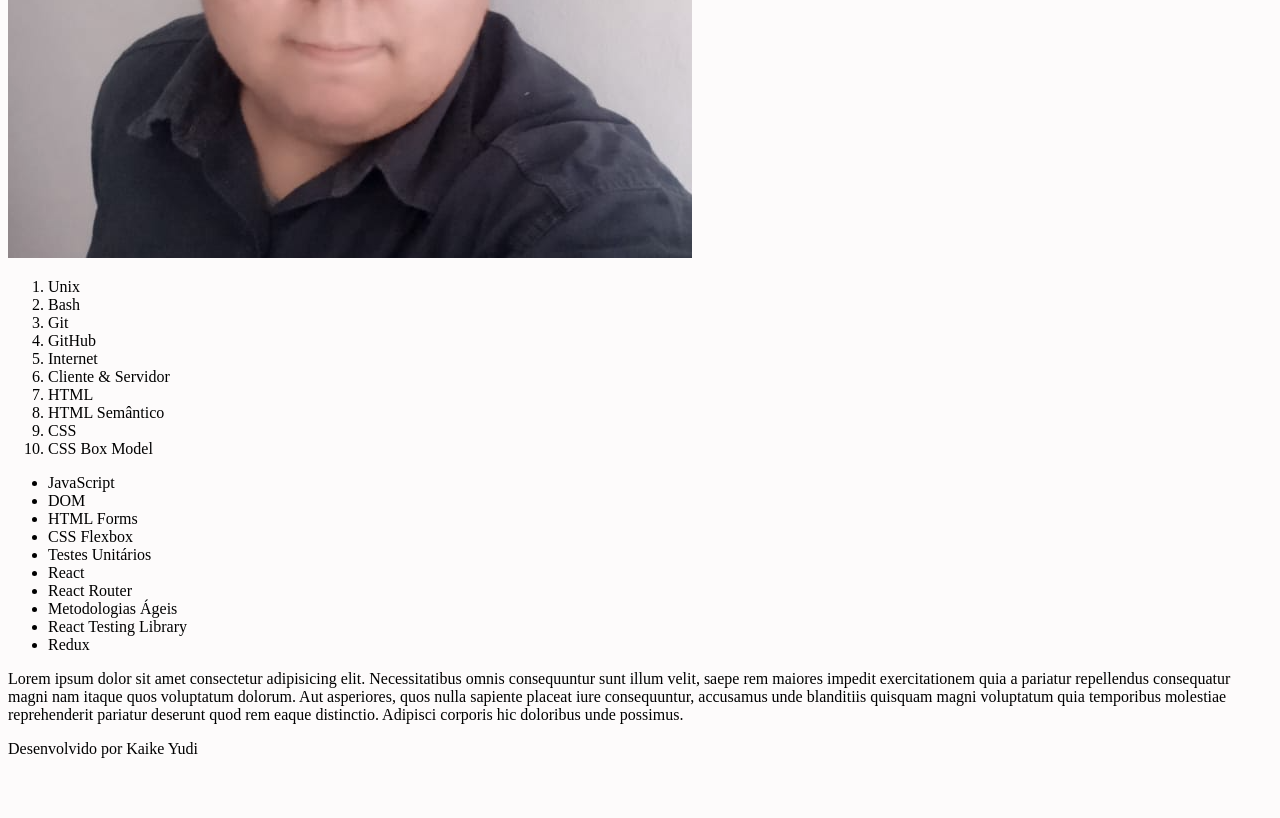
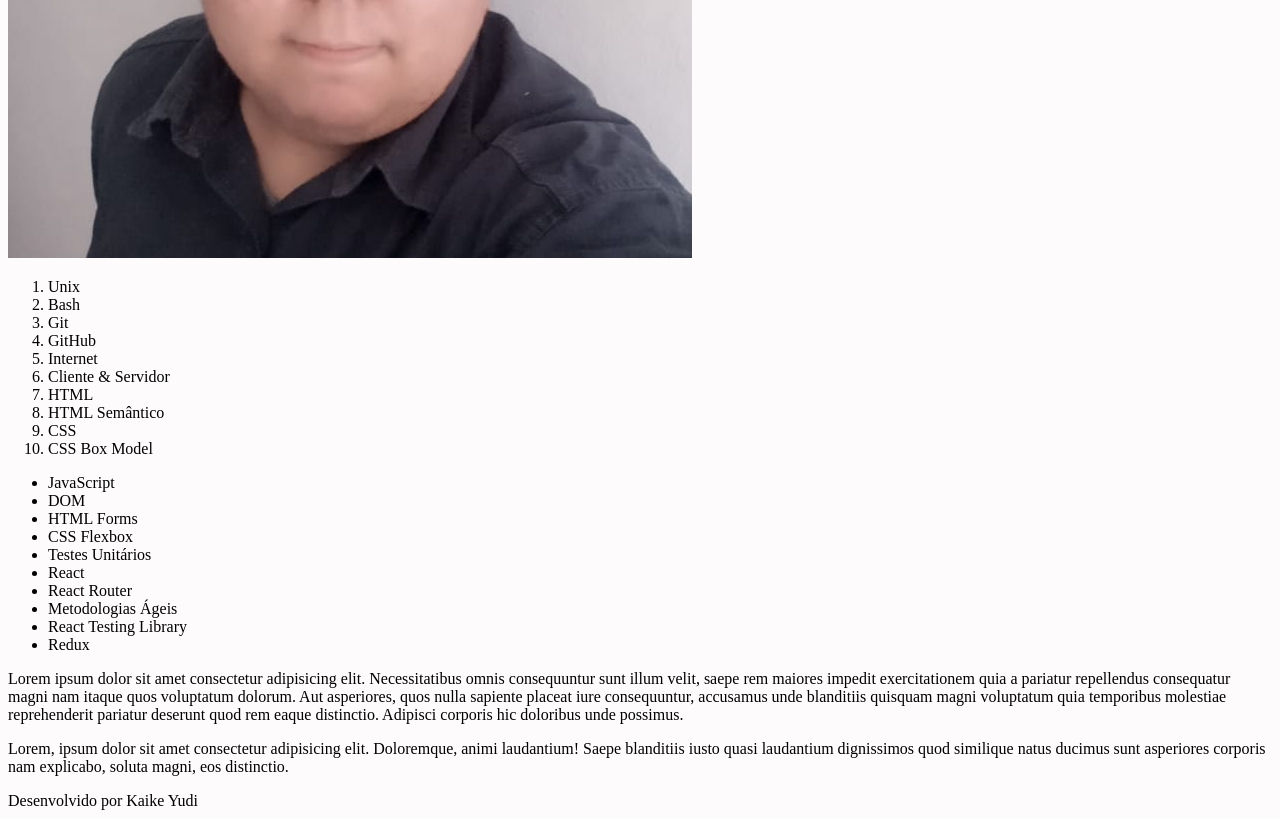
Before and after one commit to yudikaike/lessons-learned, a plain HTML site: page index.html in a window 1280 px wide. Shown: the part 434-1252 px from the top of the page. Before the commit the page ends 1200 px from the top, so only its background shows below. Drawn offline with Linux system fonts and the light colour scheme.

Commit message:
feat: adiciona seção aparte sobre aprendizado

```diff
--- a/index.html
+++ b/index.html
@@ -48,6 +48,11 @@
                 Lorem ipsum dolor sit amet consectetur adipisicing elit. Necessitatibus omnis consequuntur sunt illum velit, saepe rem maiores impedit exercitationem quia a pariatur repellendus consequatur magni nam itaque quos voluptatum dolorum. Aut asperiores, quos nulla sapiente placeat iure consequuntur, accusamus unde blanditiis quisquam magni voluptatum quia temporibus molestiae reprehenderit pariatur deserunt quod rem eaque distinctio. Adipisci corporis hic doloribus unde possimus.
             </p>
         </article>
+        <aside>
+            <p>
+                Lorem, ipsum dolor sit amet consectetur adipisicing elit. Doloremque, animi laudantium! Saepe blanditiis iusto quasi laudantium dignissimos quod similique natus ducimus sunt asperiores corporis nam explicabo, soluta magni, eos distinctio.
+            </p>
+        </aside>
         <footer id="rodape">
             Desenvolvido por Kaike Yudi
         </footer>
```
